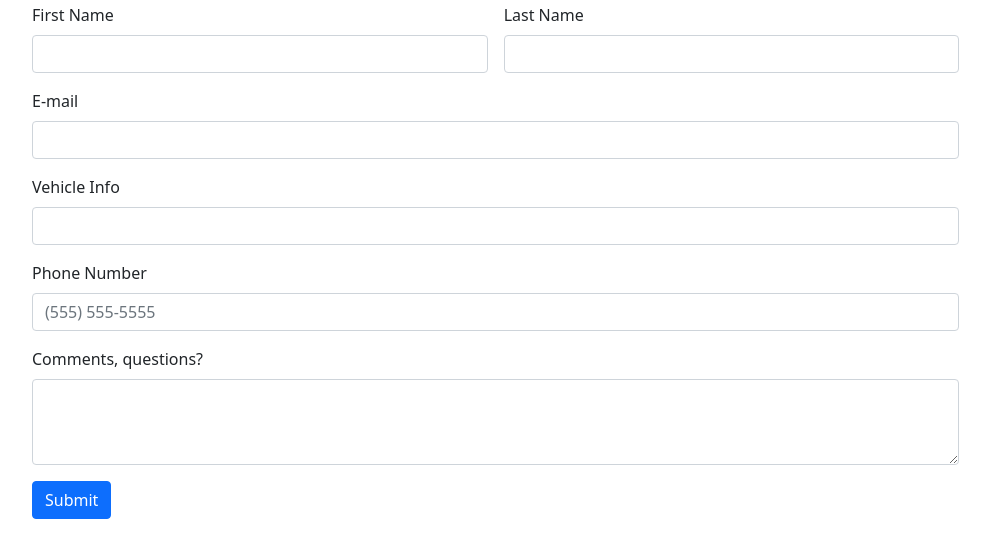
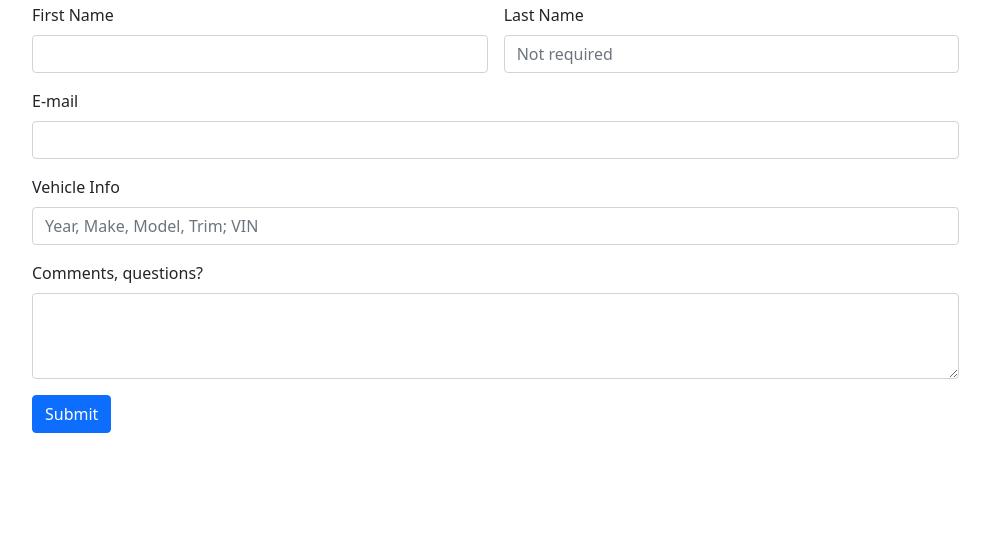
Before and after one commit to OEMAutoSoul/Formsubmit, a plain HTML site: page index.html in a window 1280 px wide. Shown: the part 101-658 px from the top of the page, without its empty margins (50-1040 px from the left). Drawn offline with nearby package versions, Linux system fonts and the light colour scheme.

Commit message:
Add files via upload

```diff
--- a/index.html
+++ b/index.html
@@ -34,7 +34,7 @@
           </div>
           <div class="col-md-5">
             <label for="lastName" class="form-label">Last Name</label>
-            <input type="text" class="form-control" name="Last&nbsp;Name" id="lastName" required>
+            <input type="text" class="form-control" name="Last&nbsp;Name" id="lastName" placeholder="Not required">
           </div>
           <div class="col-md-10">
             <label for="emailInfo" class="form-label">E-mail</label>
@@ -42,11 +42,7 @@
           </div>
           <div class="col-md-10">
             <label for="vehicleinfo" class="form-label">Vehicle Info</label>
-            <input type="text" class="form-control" name="vehicle&nbsp;info" id="vehicleinfo" required>
-          </div>
-          <div class="col-md-10">
-            <label for="phoneNumber" class="form-label">Phone Number</label>
-            <input type="text" class="form-control" name="phone" id="phoneNumber" placeholder="(555) 555-5555">
+            <input type="text" class="form-control" name="vehicle&nbsp;info" id="vehicleinfo" placeholder="Year, Make, Model, Trim; VIN" required>
           </div>
           <div class="col-md-10">
             <label for="comments" class="form-label">Comments, questions?</label>
```
